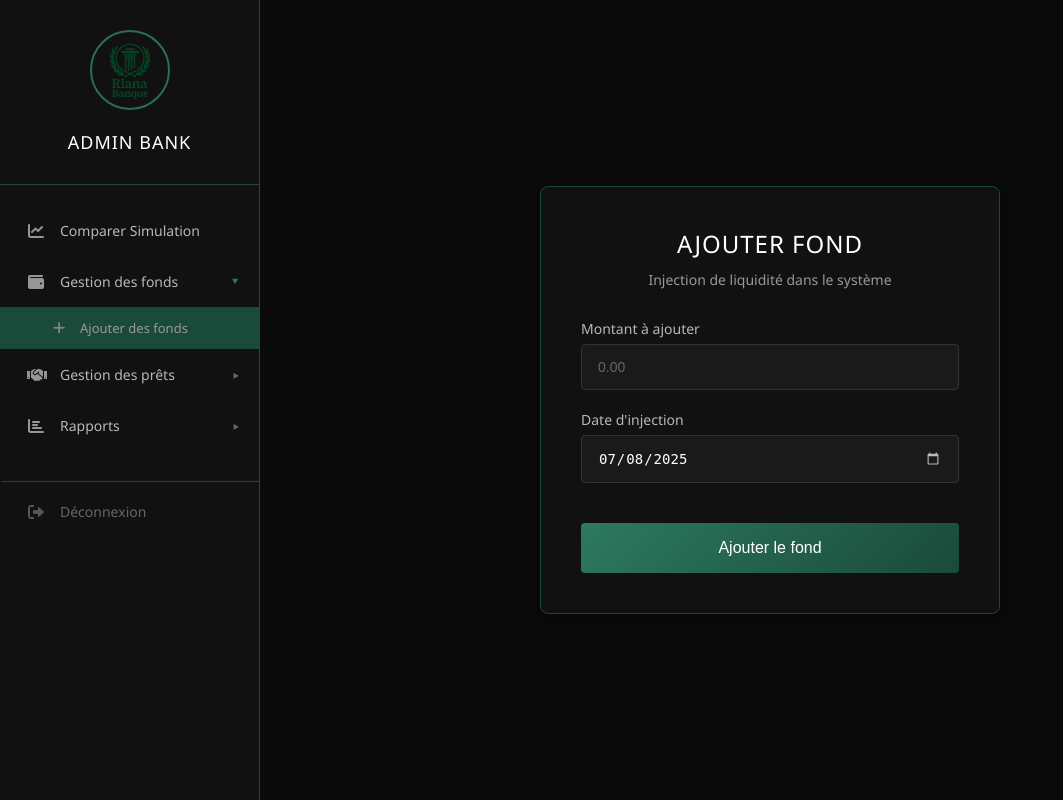
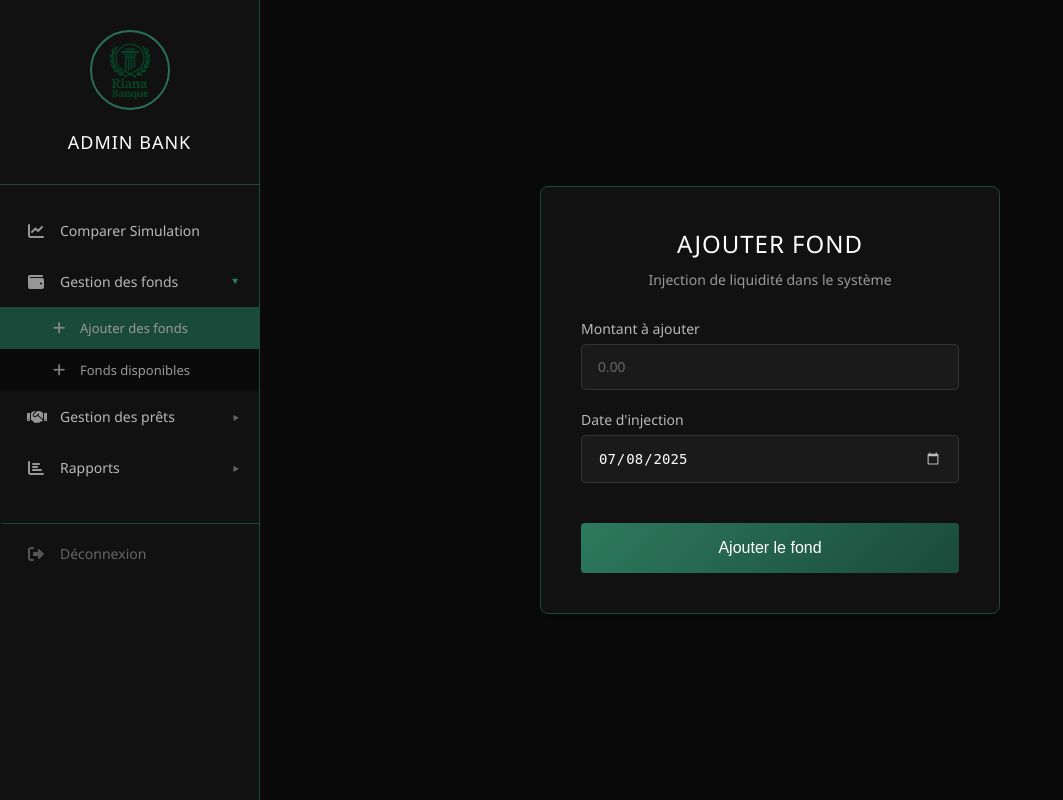
Before and after one commit to Maple155/WEB_S4_MVC, a PHP site: page /WEB_S4_MVC/admin/add-fond.php in a window 1280 px wide. Shown: the whole page, without its empty margins (0-1063 px from the left). Run offline with PHP 8.4, Linux system fonts and the light colour scheme.

Commit message:
Update sidebar.php

```diff
--- a/admin/sidebar.php
+++ b/admin/sidebar.php
@@ -247,6 +247,10 @@
                     <i class="fas fa-plus"></i>
                     <span class="menu-label">Ajouter des fonds</span>
                 </a>
+                <a href="tableauEF.php" class="menu-item">
+                    <i class="fas fa-plus"></i>
+                    <span class="menu-label">Fonds disponibles</span>
+                </a>
             </div>
 
             <div class="menu-item has-submenu" onclick="toggleSubmenu(this)">
@@ -280,10 +284,6 @@
                 <a href="interests_chart.php" class="menu-item">
                     <i class="fas fa-percentage"></i>
                     <span class="menu-label">Graphique</span>
-                </a>
-                <a href="tableauEF.php" class="menu-item">
-                    <i class="fas fa-percentage"></i>
-                    <span class="menu-label">Fonds disponibles</span>
                 </a>
             </div>
 
```
